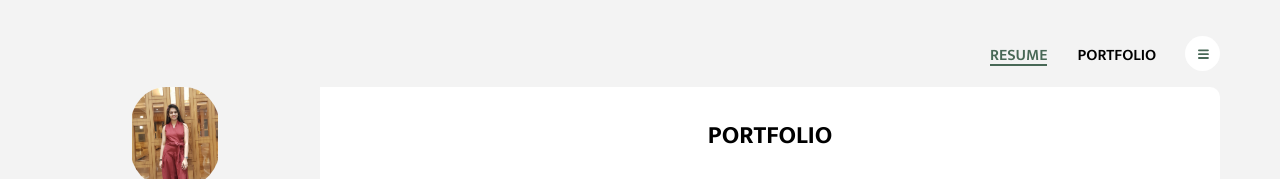
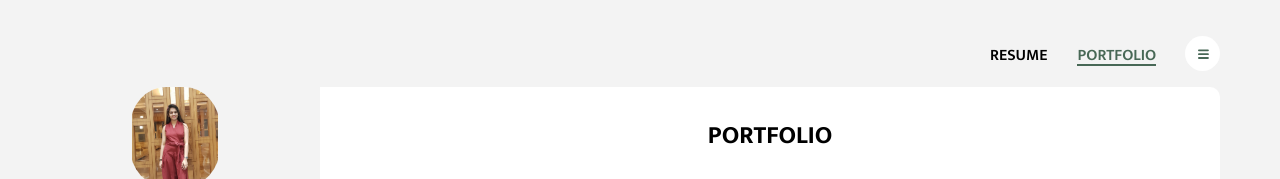
Before and after one commit to Dixitakevadiya/resume, a plain HTML site: page portfolio.html in a window 1280 px wide. Shown: the top 179 px of the page. Drawn offline with Linux system fonts and the light colour scheme.

Commit message:
resume
resume

```diff
--- a/portfolio.html
+++ b/portfolio.html
@@ -16,8 +16,8 @@
         <button class="btn btn-white btn-share ml-auto mr-3 ml-md-0 mr-md-auto invisible">
             <img src="./assets/images/share.svg" alt="share" class="btn-img"> SHARE</button>
         <nav class="collapsible-nav" id="collapsible-nav">
-            <a href="./" class="nav-link active">Resume</a>
-            <a href="./portfolio.html" class="nav-link">PORTFOLIO</a>
+            <a href="./" class="nav-link">Resume</a>
+            <a href="./portfolio.html" class="nav-link active">PORTFOLIO</a>
         </nav>
         <button class="btn btn-menu-toggle btn-white rounded-circle" data-toggle="collapsible-nav"
             data-target="collapsible-nav"><img src="./assets/images/hamburger.svg" alt="hamburger"></button>
```
